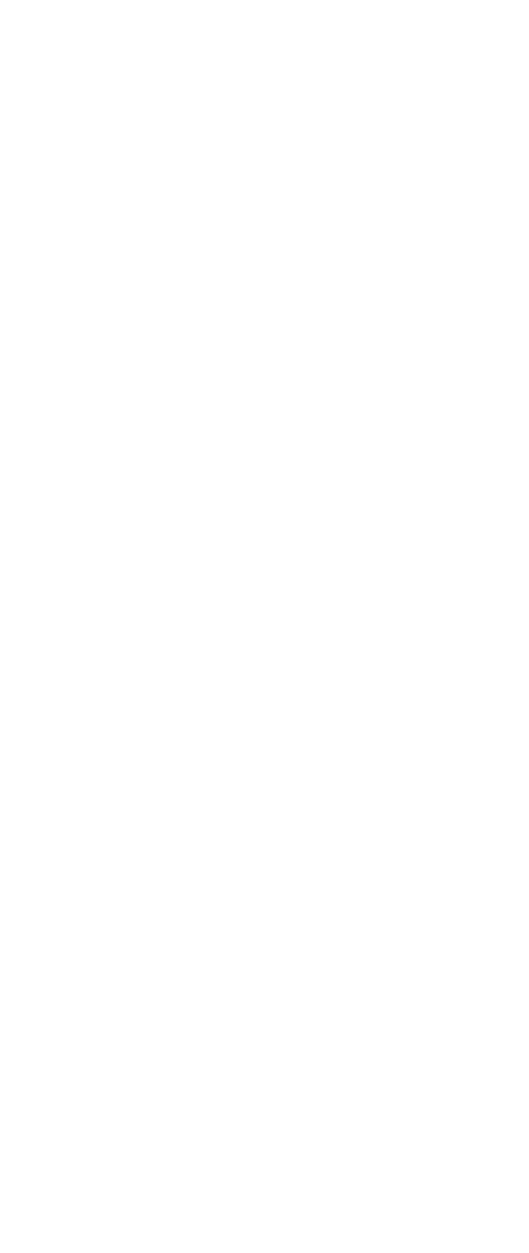
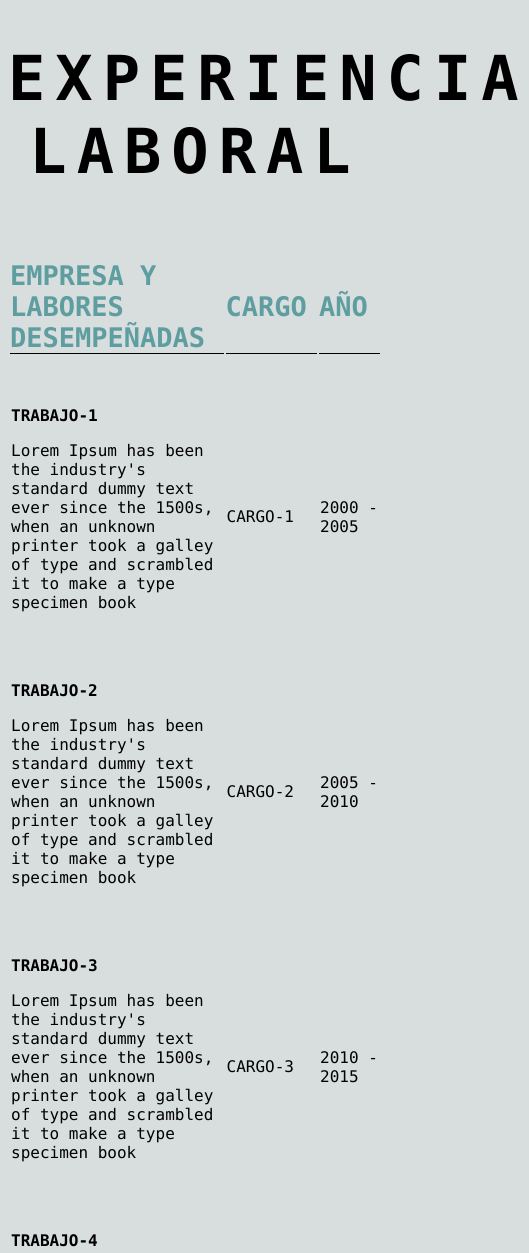
Before and after one commit to alan-soka/CURRICULUM-SIMILAR-A-OTRO-COMO-EJEMPLO, a plain HTML site: page xd2.html in a window 390 px wide. Shown: the top 1253 px of the page, 529 px wide, since content can reach past the window. Before the commit the page ends 844 px from the top, so only its background shows below. Drawn offline with Linux system fonts and the light colour scheme.

Commit message:
pagina 2 no responsive

```diff
--- a/style.css
+++ b/style.css
@@ -1,36 +1,48 @@
-body{
+body {
     background-color: rgb(223, 239, 241);
     text-align: center;
 
 }
 
-h1{
+.titulo {
+    margin: 0 auto;
+}
+
+h1 {
     font-size: 60px;
     letter-spacing: 10px;
 }
 
-.xd {
+h2 {
     color: #007074;
     font-size: 27px;
 }
 
-.enlaces:hover{
+ul {
+    color: #000000;
+    font-size: 17px;
+}
+
+/* animacion para los links que al pasar el raton me aplique un estilo */
+
+.enlaces:hover {
     color: #006464;
     font-size: 30px;
 }
 
-img{
+img {
     border-radius: 50%;
     width: 100%;
+
 }
 
-.caja-foto{
+.foto {
     display: inline-block;
     width: 20%;
     vertical-align: middle;
 }
 
-.caja-datos {
+.datos {
     display: inline-block;
     width: 20%;
     text-align: left;
--- /dev/null
+++ b/xd2.css
@@ -0,0 +1,40 @@
+body {
+  background-color: rgb(216, 221, 221);
+  text-align: center;
+  font-family: lucida console;
+}
+
+
+h1 {
+  text-align: center;
+  font-size: 62px;
+  letter-spacing: 10px;
+  margin-bottom: 70px;
+}
+
+th {
+  color: #5f9ea0;
+  font-size: 27px;
+  border-bottom: solid 1px black;
+  padding: 0px;
+  width: 250px;
+}
+
+
+table {
+  border-bottom: solid 1px black;
+  padding-bottom: 35px;
+  text-align: left;
+}
+
+.descripcion {
+  width: 500px;
+}
+
+td {
+  padding-top: 50px;
+}
+
+td p {
+  text-align: left;
+}
--- a/xd2.html
+++ b/xd2.html
@@ -1,11 +1,92 @@
 <!DOCTYPE html>
-<html lang="en">
+<html lang="es">
+
 <head>
-    <meta charset="UTF-8">
-    <meta name="viewport" content="width=device-width, initial-scale=1.0">
-    <title>experiencia laboral</title>
+  <meta charset="UTF-8">
+  <meta name="viewport" content="width=device-width, initial-scale=1.0">
+  <title>Experiencia laboral</title>
+
+  <link rel="stylesheet" href="xd2.css" />
+
 </head>
+
 <body>
 
+  <h1>
+    EXPERIENCIA LABORAL
+  </h1>
+
+  <table>
+    <!-- titulo color azul -->
+    <tr>
+      <th class="descripcion">EMPRESA Y LABORES DESEMPEÑADAS</th>
+      <th>CARGO</th>
+      <th>AÑO</th>
+    </tr>
+
+
+    <!-- trabajo 1 -->
+    <tr>
+      <td>
+        <strong>TRABAJO-1</strong><br />
+        <p>
+          Lorem Ipsum has been the industry's standard dummy text ever since the 1500s, when
+          an unknown printer took a galley of type and scrambled it to make a
+          type specimen book
+        </p>
+      </td>
+      <td>CARGO-1</td>
+      <td>2000 - 2005</td>
+    </tr>
+
+
+    <!-- trabajo 2 -->
+    <tr>
+      <td>
+        <strong>TRABAJO-2</strong><br />
+        <p>
+          Lorem Ipsum has been the industry's standard dummy text ever since the 1500s, when
+          an unknown printer took a galley of type and scrambled it to make a
+          type specimen book
+        </p>
+      </td>
+      <td>CARGO-2</td>
+      <td>2005 - 2010</td>
+    </tr>
+
+
+    <!-- trabajo 3 -->
+    <tr>
+      <td>
+        <strong>TRABAJO-3</strong><br />
+        <p>
+          Lorem Ipsum has been the industry's standard dummy text ever since the 1500s, when
+          an unknown printer took a galley of type and scrambled it to make a
+          type specimen book
+        </p>
+      </td>
+      <td>CARGO-3</td>
+      <td>2010 - 2015</td>
+    </tr>
+
+
+    <!-- trabajo 4 -->
+    <tr>
+      <td>
+        <strong>TRABAJO-4</strong><br />
+        <p>
+          Lorem Ipsum has been the industry's standard dummy text ever since the 1500s, when
+          an unknown printer took a galley of type and scrambled it to make a
+          type specimen book
+        </p>
+      </td>
+      <td>CARGO-4</td>
+      <td>2015 - 2020</td>
+    </tr>
+
+
+  </table>
+  <a class="enlaces volver" href="index.html">Volver a mis datos</a>
 </body>
+
 </html>
```
Also changed, not shown: index.html (+11 -12 lines), xd3.html (+29 -0 lines), xd3.css (added). Lines whose indentation alone changed are shown as unchanged.
